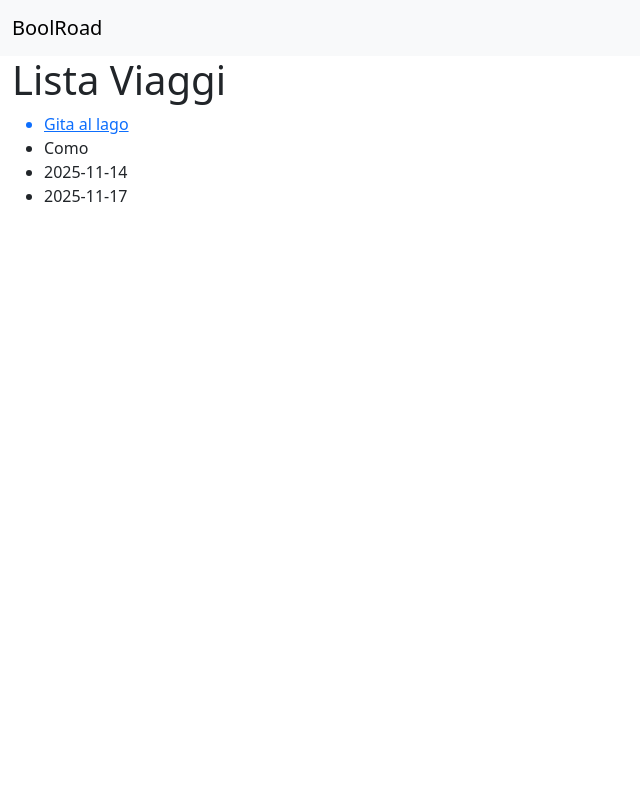
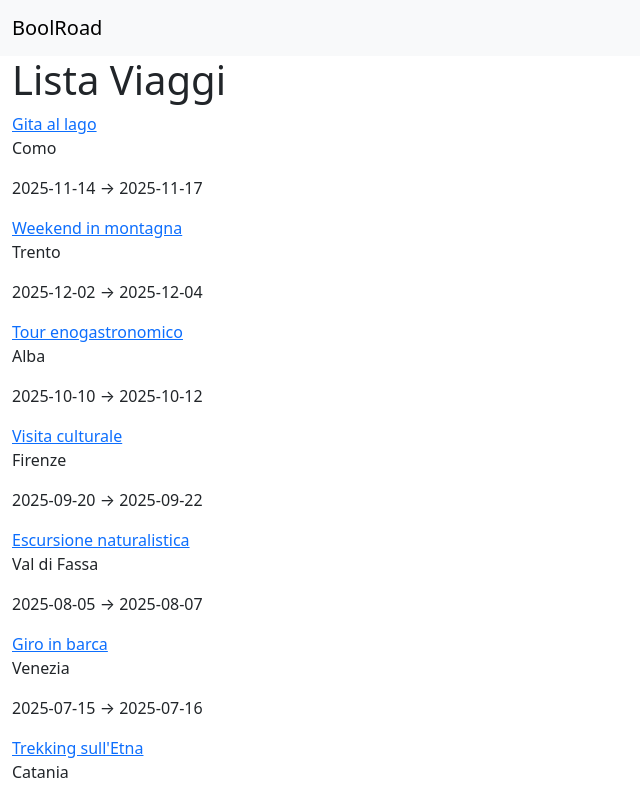
Before and after one commit to Johnnyfromtheblock4/boolroad, a React (Vite) app: page / in a window 1280 px wide. Shown: the top 800 px of the page, without its empty margins (0-640 px from the left). Built offline with nearby package versions, Linux system fonts and the light colour scheme.

Commit message:
[UPD] HomePage map

```diff
--- a/src/pages/HomePage.jsx
+++ b/src/pages/HomePage.jsx
@@ -8,14 +8,15 @@ const HomePage = () => {
         <h1>Lista Viaggi</h1>
         <div className="row">
           <div className="col-12">
-            <ul>
-              <Link to={`/trips/${trips[0].id}`}>
-                <li>{trips[0].name}</li>
-              </Link>
-              <li>{trips[0].city}</li>
-              <li>{trips[0].initialDate}</li>
-              <li>{trips[0].endDate}</li>
-            </ul>
+            {trips.map((trip) => (
+              <div key={trip.id} className="trip-card">
+                <Link to={`/trips/${trip.id}`}>{trip.name}</Link>
+                <p>{trip.city}</p>
+                <p>
+                  {trip.initialDate} → {trip.endDate}
+                </p>
+              </div>
+            ))}
           </div>
         </div>
       </div>
```
